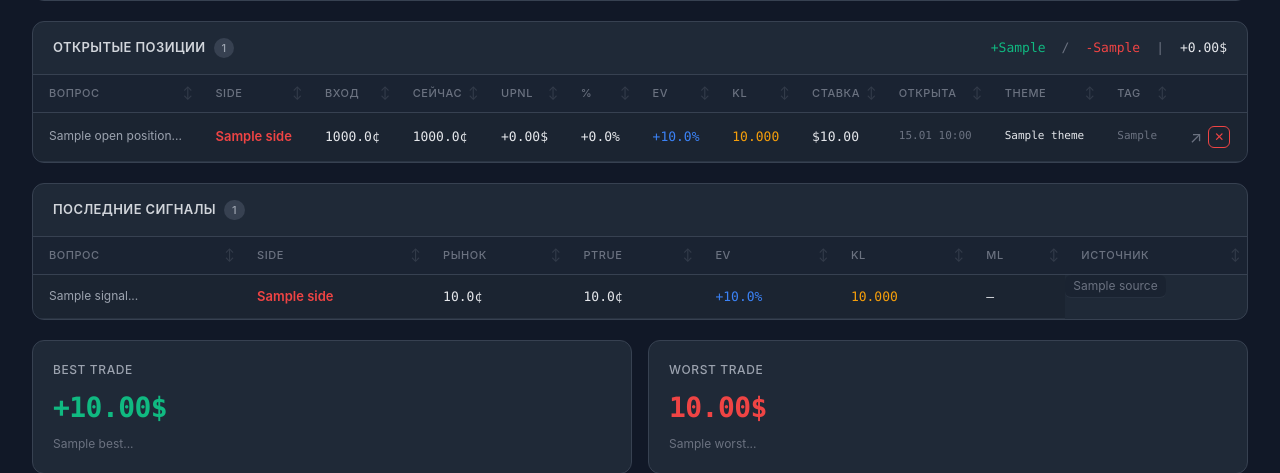
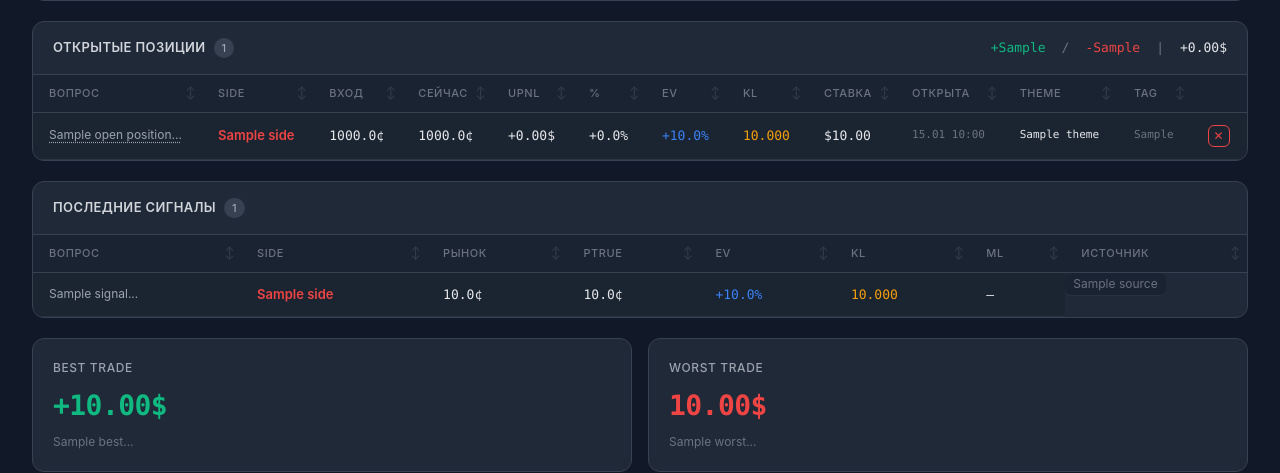
Before and after one commit to Viacheslav21/quant-dashboard, a FastAPI app: template templates/dashboard.html in a window 1280 px wide. Shown: the part 1128-1601 px from the top of the page. Run offline with FastAPI, Linux system fonts and the light colour scheme; the template is opened without the code that fills it: most values are stand-ins (such as "Sample title", 1, 10 or a date in 2020); parts of the project's set-up code (start-up, migrations or seed data) failed here and were passed over.

Commit message:
improve link

```diff
--- a/templates/dashboard.html
+++ b/templates/dashboard.html
@@ -119,7 +119,7 @@
     </tr>
     {% for p in open_positions %}
     <tr>
-      <td class="q">{{ p.question[:70] }}...</td>
+      <td class="q">{% if p.url %}<a href="{{ p.url }}" target="_blank" style="color:inherit;text-decoration:underline dotted;text-underline-offset:3px">{{ p.question[:70] }}...</a>{% else %}{{ p.question[:70] }}...{% endif %}</td>
       <td class="{{ 'yes' if p.side == 'YES' else 'no' }}">{{ p.side }}</td>
       <td class="num">{{ "%.1f"|format(p.side_price * 100) }}&#162;</td>
       <td class="num">{{ "%.1f"|format((p.current_price or p.side_price) * 100) }}&#162;</td>
@@ -134,7 +134,6 @@
       <td class="num" style="color:#6B7280;font-size:11px">{{ p.config_tag or '—' }}</td>
       <td>
         <div style="display:flex;gap:6px;align-items:center">
-        <a href="{{ p.url }}" target="_blank" class="link-arrow">&#8599;</a>
         <button class="btn-close-pos" data-id="{{ p.id }}"
                 data-question="{{ p.question[:80] }}"
                 data-side="{{ p.side }}"
```
